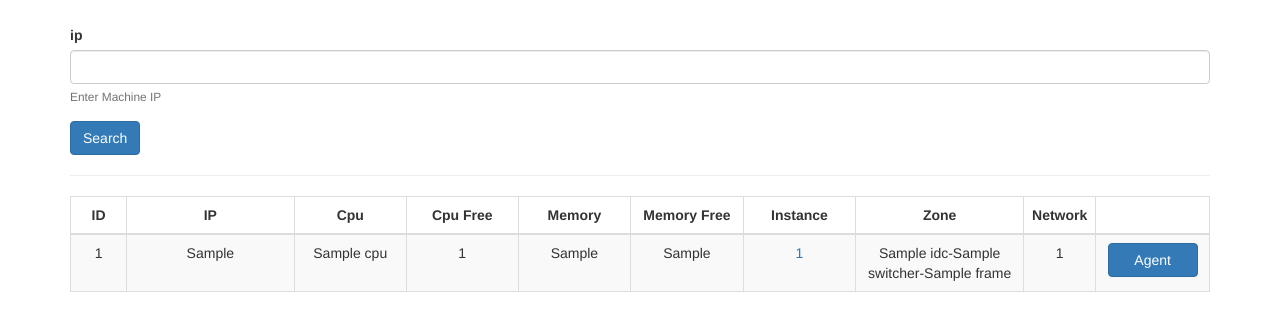
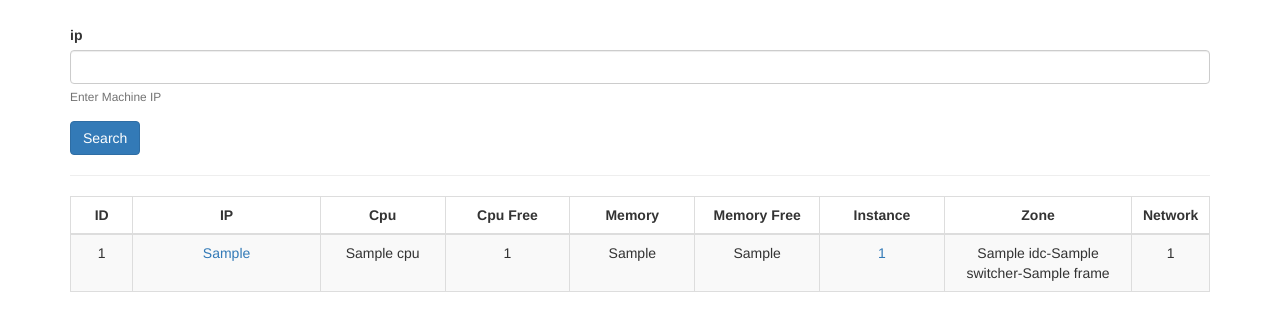
Before and after one commit to zhangyi-zjuer/paas-portal, a Flask app: template app/servers/admin/templates/machine.html in a window 1280 px wide. Shown: the part 61-392 px from the top of the page. Run offline with Flask 2, Linux system fonts and the light colour scheme; tables that the repository leaves empty hold one stand-in row (values such as "Sample post"); the template is opened without the code that fills it: values that come from a table or form of the project are taken from there, most other values are stand-ins (such as "Sample title", 1, 10 or a date in 2020); parts of the project's set-up code (start-up, migrations or seed data) failed here and were passed over; some libraries are stand-ins or nearby versions.

Commit message:
remove agent button

```diff
--- a/app/servers/admin/templates/machine.html
+++ b/app/servers/admin/templates/machine.html
@@ -17,7 +17,6 @@
                 <th class="mid-td" style="width: 10%">Instance</th>
                 <th class="mid-td" style="width: 15%">Zone</th>
                 <th class="mid-td" style="width: 5%">Network</th>
-                <th class="mid-td" style="width: 12%"></th>
             </tr>
             </thead>
             <tbody>
@@ -28,7 +27,7 @@
                     </td>
 
                     <td class="mid-td">
-                        {{ machine.ip }}
+                        <a href='{{ url_for('admin.show_agent', machine_id=machine.id) if machine.basic.instance_num else "" }}'> {{ machine.ip }}</a>
                     </td>
 
                     <td class="mid-td">
@@ -63,10 +62,7 @@
                         {{ machine.network_id }}
                     </td>
 
-                    <td class="mid-td">
-                        <a class="btn btn-primary btn-custom" type="button"
-                           href='{{ url_for('admin.show_agent', machine_id=machine.id) }}'>Agent</a>
-                    </td>
+
                 </tr>
             {% endfor %}
             </tbody>
```
